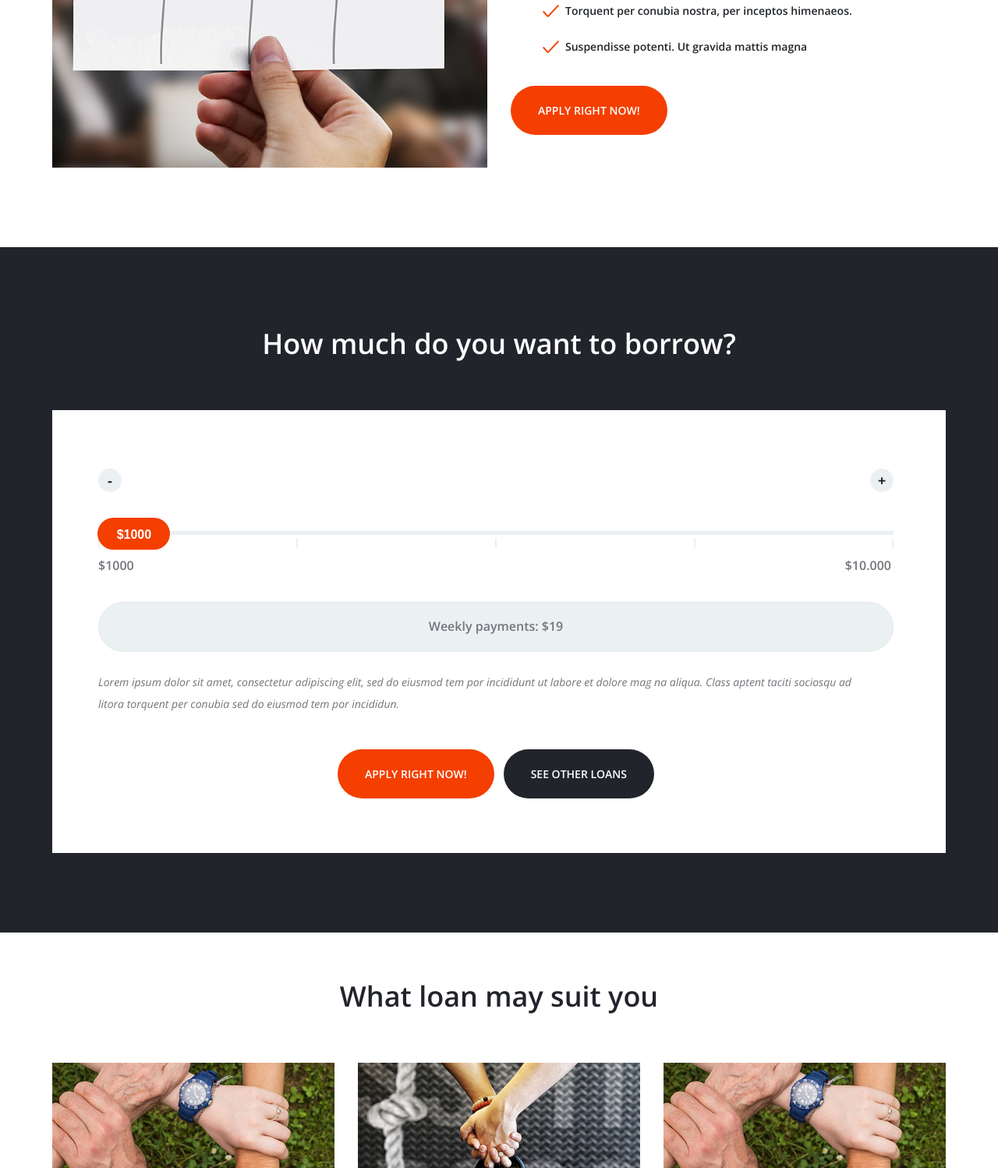
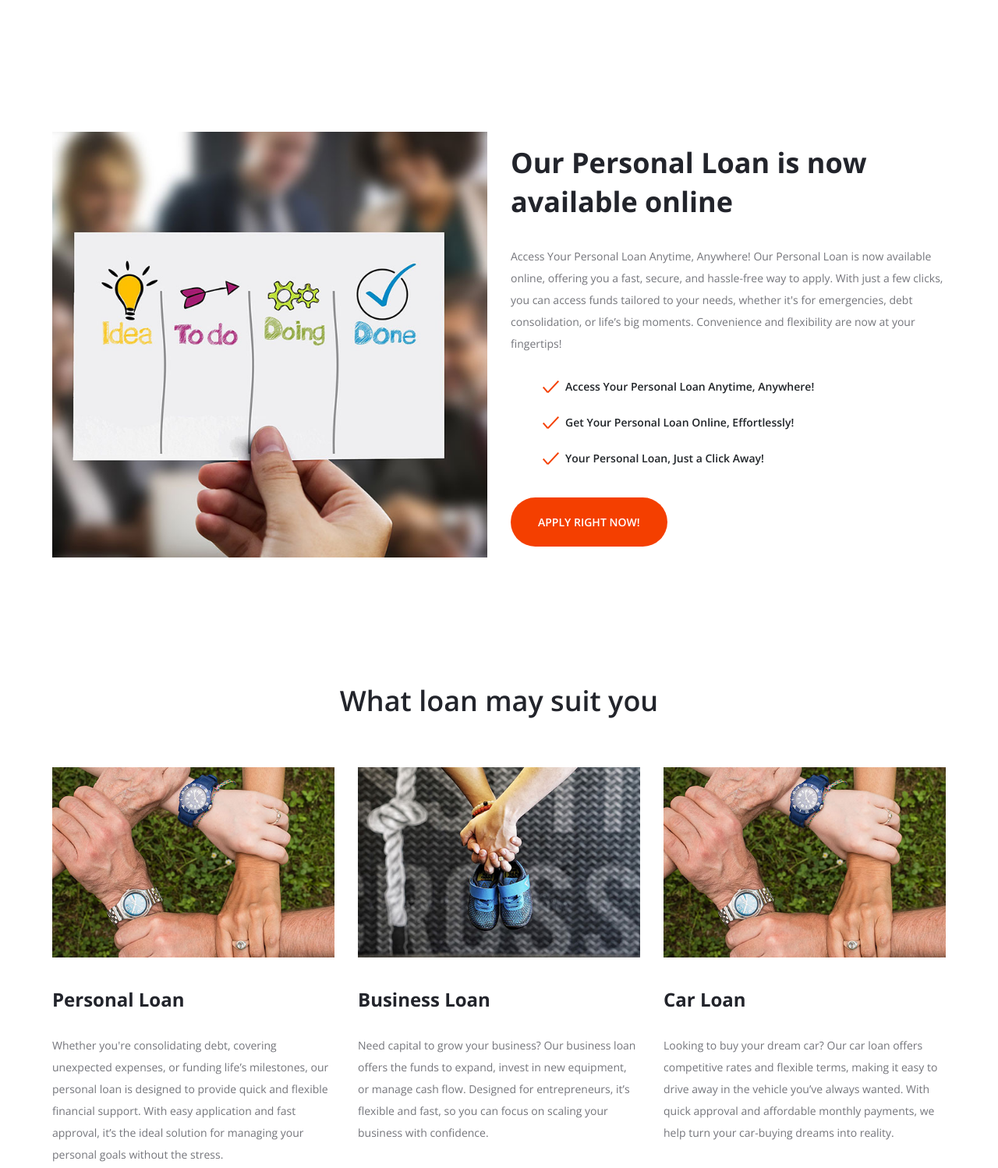
Before and after one commit to SoftrIn6/sgd, a plain HTML site: page loans.html in a window 1280 px wide. Shown: the part 836-2334 px from the top of the page at 78% size. Drawn offline with nearby package versions, Linux system fonts and the light colour scheme; files that its build step writes are made by us from their sources; a script that the page names is missing; files whose address does not match are found by name.

Commit message:
Update loans.html

```diff
--- a/loans.html
+++ b/loans.html
@@ -1,7 +1,7 @@
 <!DOCTYPE html>
 <html lang="zxx">
 <head>
-	<title>LOANS2GO | Loans HTML Template</title>
+	<title>OYSTER PERSONAL FINANCE (PTY) LTD</title>
 	<meta charset="UTF-8">
 	<meta name="description" content="loans HTML Template">
 	<meta name="keywords" content="loans, html">
@@ -76,6 +76,8 @@
 	</section>
 	<!-- Page top Section end -->
 
+<div style="width:100%;height:500px;" data-fillout-id="seA8waza7Qus" data-fillout-embed-type="standard" data-fillout-inherit-parameters data-fillout-dynamic-resize></div><script src="https://server.fillout.com/embed/v1/"></script>
+
 	<!-- Loans Section end -->
 	<section class="loans-section spad">
 		<div class="container">
@@ -86,11 +88,12 @@
 				<div class="col-lg-6">
 					<div class="loans-text">
 						<h2>Our Personal Loan is now available online</h2>
-						<p>Lorem ipsum dolor sit amet, consectetur adipiscing elit, sed do eiusmod tem por incididunt ut labore et dolore mag na aliqua.  Class aptent taciti sociosqu ad litora torquent per conubia nostra, per inceptos himenaeos. Suspendisse potenti. Ut gravida mattis magna, non varius lorem sodales nec. </p>
+						<p>Access Your Personal Loan Anytime, Anywhere!
+Our Personal Loan is now available online, offering you a fast, secure, and hassle-free way to apply. With just a few clicks, you can access funds tailored to your needs, whether it's for emergencies, debt consolidation, or life’s big moments. Convenience and flexibility are now at your fingertips!</p>
 						<ul>
-							<li>Class aptent taciti sociosqu ad litora torqu</li>
-							<li>Torquent per conubia nostra, per inceptos himenaeos.  </li>
-							<li>Suspendisse potenti. Ut gravida mattis magna</li>
+							<li>Access Your Personal Loan Anytime, Anywhere!</li>
+							<li>Get Your Personal Loan Online, Effortlessly!</li>
+							<li>Your Personal Loan, Just a Click Away!</li>
 						</ul>
 						<a href="#" class="site-btn">apply right now!</a>
 					</div>
@@ -100,41 +103,6 @@
 	</section>
 	<!-- Loans Section end -->
 
-	<!-- Loans calculator Section  -->
-	<section class="loans-calculator-section spad">
-		<div class="container">
-			<div class="text-center text-white mb-5 pb-3">
-				<h2>How much do you want to borrow?</h2>
-			</div>
-			<div class="loans-calculator">
-				<div id="lc-dec" class="lc-control-btn">-</div>
-				<div id="lc-inc" class="lc-control-btn ici">+</div>
-				<div class="slider-input-warp">
-					<div id="slider-range-max" class="slider">
-						<div class="ui-slider-handle"><span id="loan-value">$1000</span></div>
-					</div>
-				</div>
-				<div class="calculator-scale">
-					<span></span>
-					<span></span>
-					<span></span>
-					<span></span>
-					<span></span>
-				</div>
-				<div class="lone-values">
-					<div class="lone-value">$1000</div>
-					<div class="lone-value lv-step">$10.000</div>
-				</div>
-				<div class="ls-result">Weekly payments: <span id="lone-emi">$19</span></div>
-				<p>Lorem ipsum dolor sit amet, consectetur adipiscing elit, sed do eiusmod tem por incididunt ut labore et dolore mag na aliqua.  Class aptent taciti sociosqu ad litora torquent per conubia sed do eiusmod tem por incididun.</p>
-				<div class="text-center">
-					<a href="#" class="site-btn mr-0 mr-sm-2 mt-4">apply right now!</a>
-					<a href="#" class="site-btn sb-dark mt-4">see other loans</a>
-				</div>
-			</div>
-		</div>
-	</section>
-	<!-- Loans calculator Section end -->
 
 	<!-- Services Section -->
 	<section class="services-section">
@@ -146,24 +114,24 @@
 				<div class="col-md-4">
 					<div class="service-item">
 						<img src="img/loans/1.jpg" alt="">
-						<h4>Wedding Loan</h4>
-						<p>Lorem ipsum dolor sit amet, consectetur adipiscing elit, sed do eiusmod tem por incididunt ut labore et dolore mag na aliqua.  Class aptent taciti sociosqu ad litora torquent per conubia nostra, per inceptos himenaeos. Suspendisse potenti. </p>
+						<h4>Personal Loan</h4>
+						<p>Whether you're consolidating debt, covering unexpected expenses, or funding life’s milestones, our personal loan is designed to provide quick and flexible financial support. With easy application and fast approval, it’s the ideal solution for managing your personal goals without the stress.</p>
 						<a href="#" class="readmore">Apply for a loan now <img src="img/arrow.png" alt=""></a>
 					</div>
 				</div>
 				<div class="col-md-4">
 					<div class="service-item">
 						<img src="img/loans/2.jpg" alt="">
-						<h4>Home Loan</h4>
-						<p>Ipsum dolor sit amet, consectetur adipiscing elit, sed do eiusmod tem por incididunt ut labore et dolore mag na aliqua.  Class aptent taciti sociosqu ad litora torquent per conubia nostra, per inceptos himenaeos. Suspendisse potenti. </p>
+						<h4>Business Loan</h4>
+						<p>Need capital to grow your business? Our business loan offers the funds to expand, invest in new equipment, or manage cash flow. Designed for entrepreneurs, it’s flexible and fast, so you can focus on scaling your business with confidence. </p>
 						<a href="#" class="readmore">Apply for a loan now <img src="img/arrow.png" alt=""></a>
 					</div>
 				</div>
 				<div class="col-md-4">
 					<div class="service-item">
 						<img src="img/loans/1.jpg" alt="">
-						<h4>Holliday Loan</h4>
-						<p> Class aptent it amet, consectetur adipiscing elit, sed do eiusmod tem por incididunt ut labore et dolore mag na aliqua.  Class aptent taciti sociosqu ad litora torquent per conubia nostra, per inceptos himenaeos. Suspendisse potenti.</p>
+						<h4>Car Loan</h4>
+						<p>Looking to buy your dream car? Our car loan offers competitive rates and flexible terms, making it easy to drive away in the vehicle you’ve always wanted. With quick approval and affordable monthly payments, we help turn your car-buying dreams into reality.</p>
 						<a href="#" class="readmore">Apply for a loan now <img src="img/arrow.png" alt=""></a>
 					</div>
 				</div>
@@ -178,7 +146,7 @@
 			<div class="row">
 				<div class="col-xl-6 col-lg-8">
 					<h2>Calculate my Score</h2>
-					<h4>Check your credit reports as often as you want, it won't affect your scores.</h4>
+					<h4>Check if you can qualify for a loan, it won't affect your Credit History.</h4>
 					<a href="#" class="site-btn sb-big">show my score</a>
 				</div>
 			</div>
@@ -198,11 +166,12 @@
 					<div class="footer-widget">
 						<h2>What we do</h2>
 						<ul>
-							<li><a href="#">Loans</a></li>
+							<li><a href="#">Personal Loans</a></li>
 							<li><a href="#">Car loans</a></li>
 							<li><a href="#">Debt consolidation loans</a></li>
 							<li><a href="#">Home improvement loans</a></li>
 							<li><a href="#"> Wedding loans</a></li>
+							<li><a href="#">Medical Finance ISA</a></li>
 							<li><a href="#">Innovative Finance ISA</a></li>
 						</ul>
 					</div>
@@ -245,11 +214,10 @@
 					</div>
 				</div>
 			</div>
-			<p>Lorem ipsum dolor sit amet, consectetur adipiscing elit, sed do eiusmod tem por incididunt ut labore et dolore mag na aliqua.  Class aptent taciti sociosqu ad litora torquent per conubia nostra, per inceptos himenaeos. Suspendisse potenti. Ut gravida mattis magna, non varius lorem sodales nec. In libero orci, ornare non nisl.</p>
-			<div class="copyright"><!-- Link back to Colorlib can't be removed. Template is licensed under CC BY 3.0. -->
-Copyright &copy;<script>document.write(new Date().getFullYear());</script> All rights reserved | This template is made with <i class="fa fa-heart-o" aria-hidden="true"></i> by <a href="https://colorlib.com" target="_blank">Colorlib</a>
-<!-- Link back to Colorlib can't be removed. Template is licensed under CC BY 3.0. --></div>
-		</div>
+			<p>Oyster Personal Finance is committed to helping you achieve your financial goals with fast, flexible, and reliable loan solutions.</p>
+                <p>&copy; 2025 Oyster Personal Finance. All Rights Reserved.</p>
+			<div class=Made with <i class="fa fa-heart-o" aria-hidden="true"></i> by OYSTER FINANCE</a>
+</div>
 	</footer>
 	<!-- Footer Section end -->
 
```
